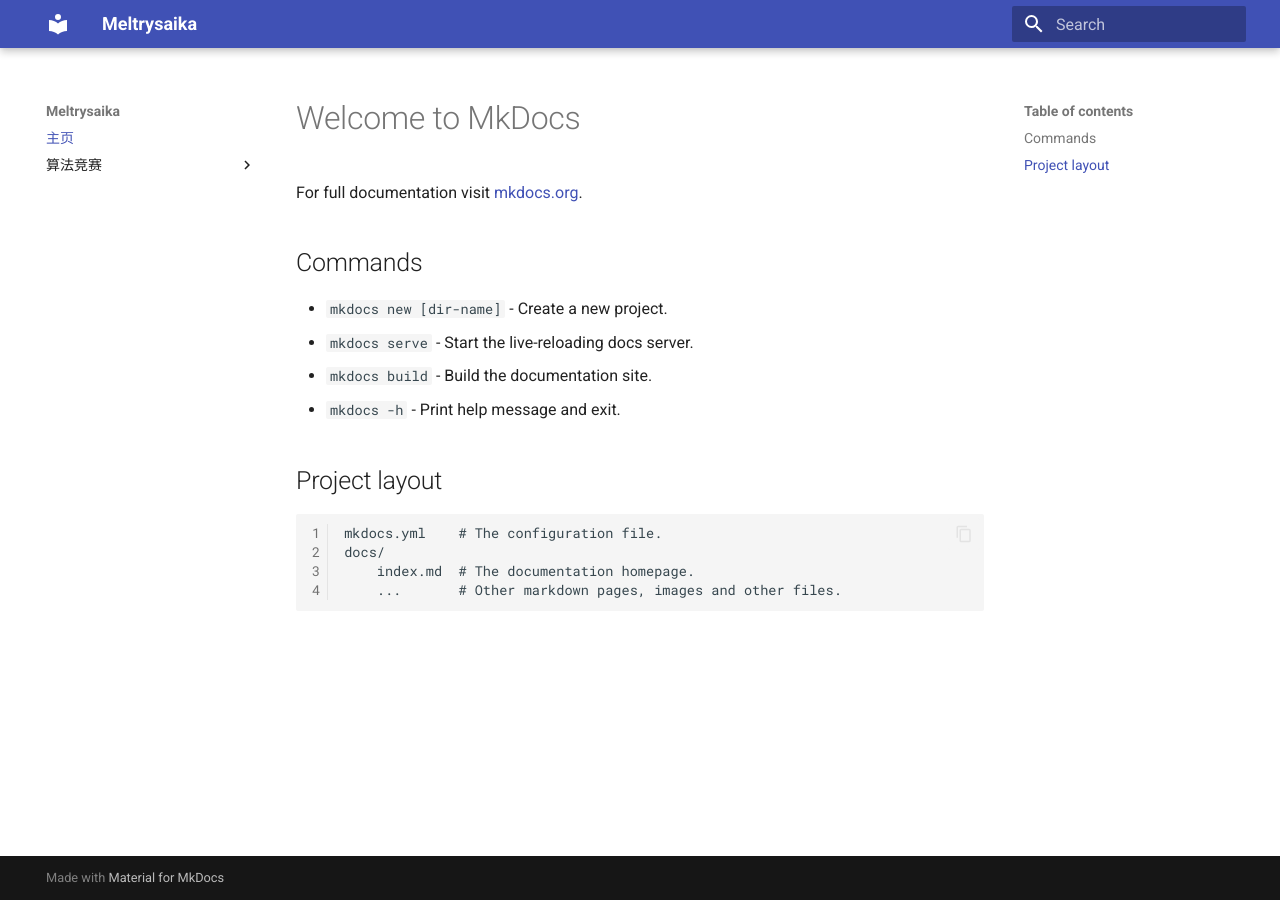
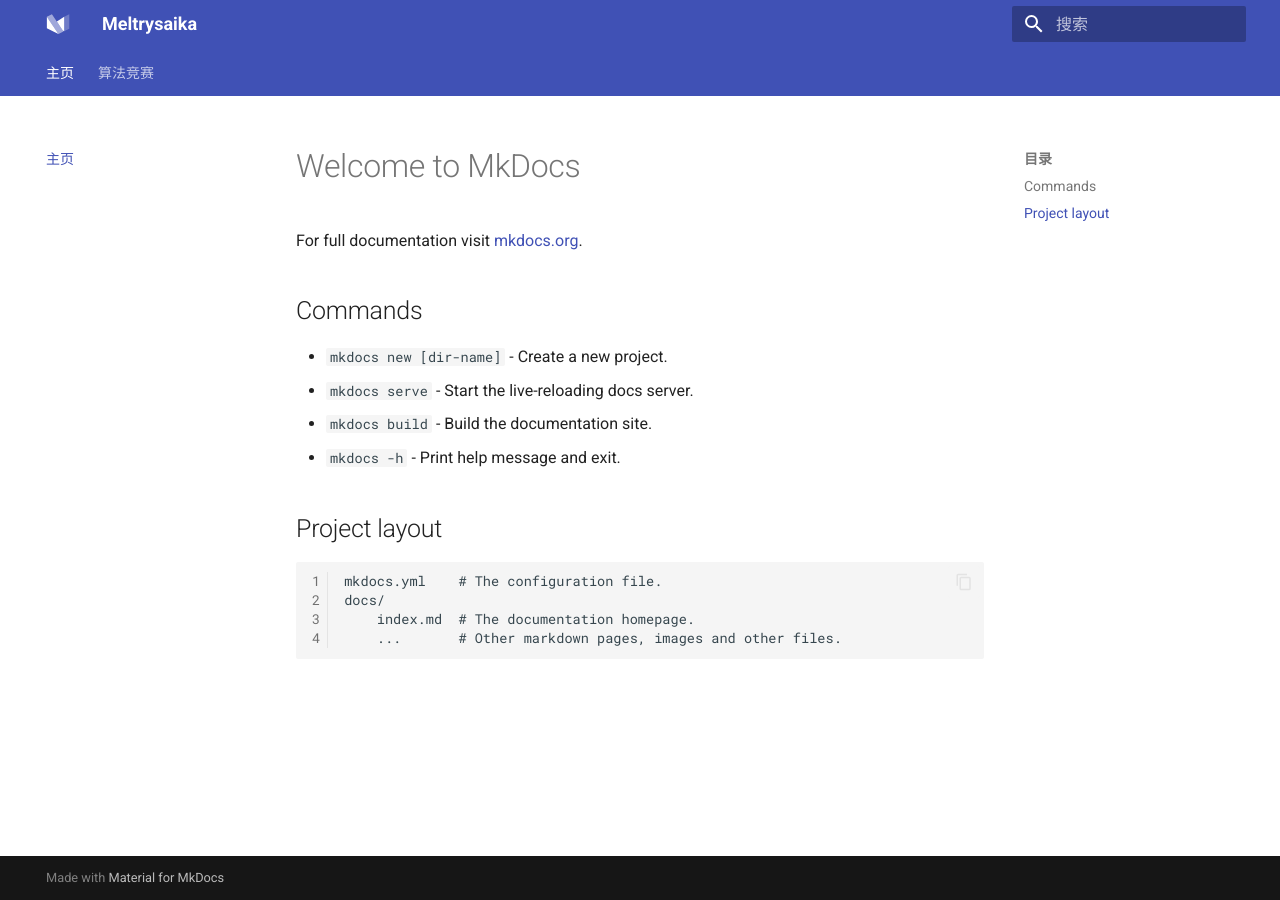
Before and after one commit to Meltrysaika/Meltrysaika.github.io, an MkDocs documentation site: the page built from docs/index.md, in a window 1280 px wide. Built offline with MkDocs 1.6.1 and Material for MkDocs 9.7.7, drawn with Linux system fonts in a browser that asks for light colours; old or Windows-style settings are respelled for this version of MkDocs; a style sheet for code colours, icons or effects is not loaded.

Commit message:
update mkdocs.yml

```diff
--- a/mkdocs.yml
+++ b/mkdocs.yml
@@ -1,18 +1,42 @@
 site_name: Meltrysaika
-site_url: https://Meltrysaika.github.io
+site_url: https://meltrysaika.github.io/
 site_author: Meltrysaika
 theme:
   name: material #主题
   custom_dir: docs/overrides
   features:
-    - content.code.copy
+    - announce.dismiss #呈现可标记为由用户读取的临时公告，可以包含一个用于取消当前公告的按钮
+    # - navigation.instant
+    #- header.autohide  #自动隐藏
+    - navigation.tracking #地址栏中的 URL 将自动更新为在目录中突出显示的活动锚点
+    - navigation.tabs #顶级部分将呈现在上面视口标题下方的菜单层中，但在移动设备上保持原样
+    # - navigation.tabs.sticky  #启用粘性选项卡后，导航选项卡将锁定在标题下方，并在向下滚动时始终保持可见
+    - navigation.sections #启用部分后，顶级部分在边栏中呈现为1220px以上视口的组，但在移动设备上保持原样
+    - navigation.top # 返回顶部的按钮 在上滑时出现
+    # - navigation.footer #页脚将呈现在边栏中，但在移动设备上保持原样
+    - search.suggest # 搜索输入一些字母时推荐补全整个单词
+    - search.highlight # 搜索出的文章关键词加入高亮
+    - search.share #搜索分享按钮
+    - navigation.expand # 打开Tab时左侧目录全部展开
+    - navigation.indexes #启用节索引页后，可以将文档直接附加到节
+    - content.tabs.link
+    - content.tooltips
+    - content.code.copy #代码复制
+    - content.action.edit
+    - content.action.view
+    - content.code.annotate
     - content.code.select
+  language: zh # 一些提示性的文字会变成中文
+
+  icon:
+    repo: fontawesome/brands/github #右上角图标
+    logo: logo
 
 nav:
   - 主页: index.md
   - 算法竞赛:
     - 数学:
-      - 筛法加速质因数分解: blog\算法竞赛\数学\筛法加速质因数分解.md
+      - 筛法加速质因数分解: blog/算法竞赛/数学/筛法加速质因数分解.md
 
 
 
@@ -23,6 +47,7 @@
   - search
   - privacy:
       enabled: !ENV [CI, false]
+
 
 
 markdown_extensions: #详见https://squidfunk.github.io/mkdocs-material/setup/extensions/python-markdown-extensions/ 和 https://squidfunk.github.io/mkdocs-material/setup/extensions/python-markdown/
```
